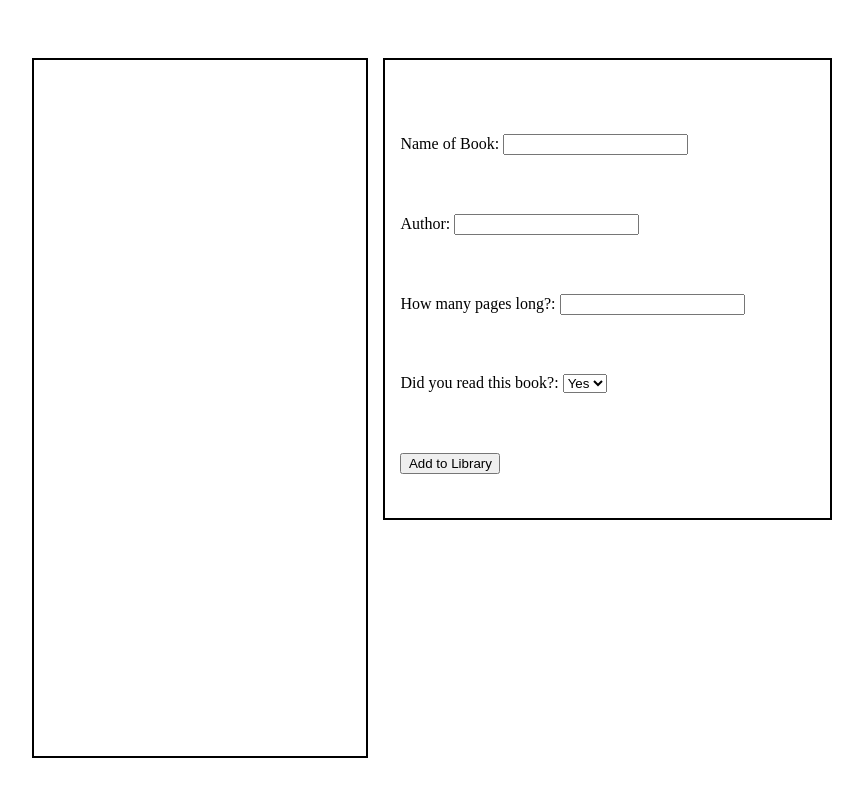
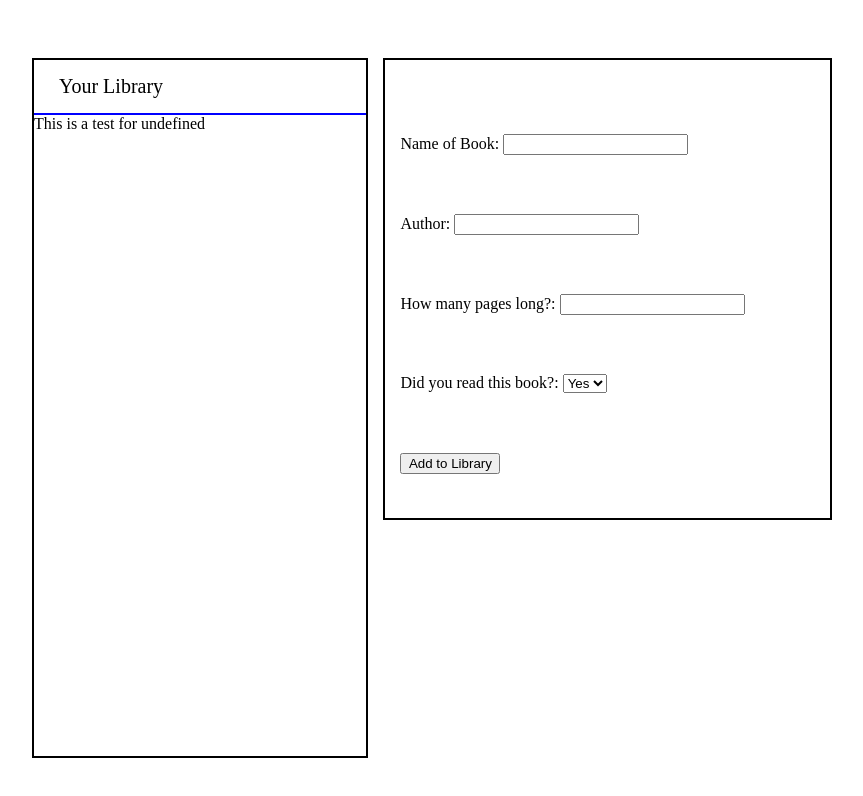
Before and after one commit to tgorsk15/digital-library, a plain HTML site: page index.html in a window 1280 px wide. Both pictures are taken after typing "Sample", "Sample", "5" into the empty fields and a click on the button "Add to Library". Shown: the whole page, without its empty margins (208-1071 px from the left). Drawn offline with Linux system fonts and the light colour scheme.

Commit message:
Create bookCard element through JS
In the process of putting together the mechanism for adding a card for book submitted. So when
the 'add book' button is pressed, a new instance of a card pops up on the left side on the
'bookshelf'

```diff
--- a/index.html
+++ b/index.html
@@ -14,6 +14,11 @@
         <div class="bookshelf">
             <!-- Have a 'refresh library' button that iterates through the
             myLibrry array and creates cards for each one of them -->
+            <div class="shelf-header">Your Library</div>
+
+            <div class="cards-holder">
+
+            </div>
 
         </div>
 
--- a/script.js
+++ b/script.js
@@ -10,9 +10,6 @@ function Book(name, author, pages, isRead) {
 }
 
 
-// adding the contents and styling of the card
-// to the bookshelf.
-// this is where name, author, etc info is used...
 function addBookToLibrary(book) {
     myLibrary.push(book);
     console.log(myLibrary)
@@ -39,8 +36,20 @@ addBook.addEventListener('click', (event) => {
         readBook.value)
     console.log(book)
 
-    addBookToLibrary(book)
-    bookForm.reset()
+    addBookToLibrary(book);
+    createCard(book);
+    bookForm.reset();
 });
 
+// reference to cards-holder section
+const cardStorage = document.querySelector('.cards-holder')
+
+function createCard(book) {
+    const bookCard = document.createElement('div');
+    bookCard.classList.add('book-card');
+    // problem: Coming up as 'undefined' for the below
+    bookCard.textContent = `This is a test for ${book.bookName}`;
+    cardStorage.appendChild(bookCard);
+}
+
 console.log('test')
--- a/styles.css
+++ b/styles.css
@@ -43,3 +43,15 @@ form {
     /* display: block; */
     max-width: 100px;
 }
+
+.shelf-header {
+    padding: 15px;
+    padding-left: 25px;
+    font-size: 20px;
+    border-bottom: 2px inset blue;
+}
+
+.book-card {
+    height: 60px;
+    border: 2px 2px solid blue;
+}
```
